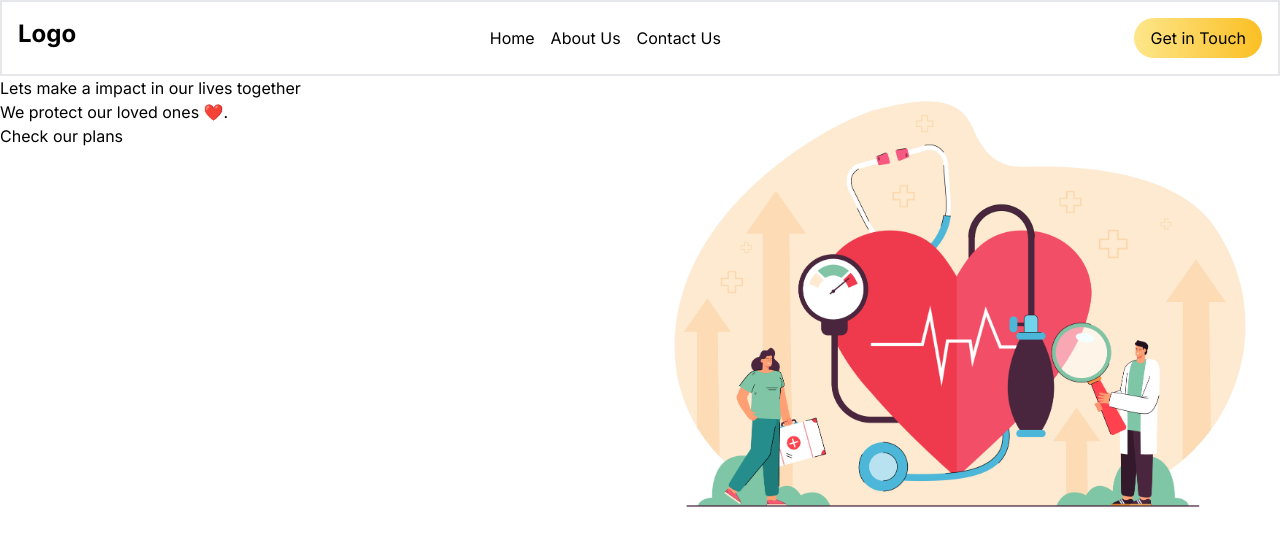
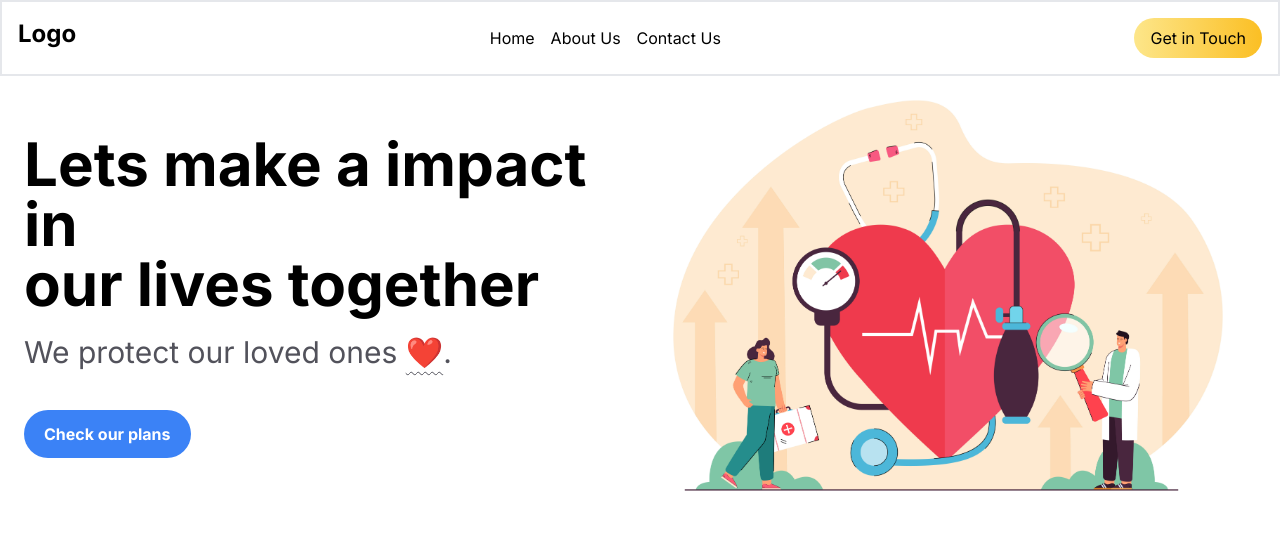
Before and after one commit to hustlerZzZ/insurance, a Next.js app: page / in a window 1280 px wide. Shown: the top 546 px of the page. Built offline with nearby package versions, Linux system fonts and the light colour scheme.

Commit message:
Added-Header

```diff
--- a/src/app/page.tsx
+++ b/src/app/page.tsx
@@ -1,13 +1,13 @@
 export default function Home() {
   return (
-    <div className="flex">
-      <div className="left w-1/2">
+    <div className="flex items-center mx-6">
+      <div className="left w-1/2 ">
         <div>
-          <h1>Lets make a impact in our lives together</h1>
-          <h2>We protect our loved ones ❤️.</h2>
+          <h1 className="text-6xl font-bold mb-5 ">Lets make a impact in <br/> our lives together</h1>
+          <h2 className="text-3xl mt-2 text-zinc-600">We protect our loved ones <span className="underline underline-offset-8 decoration-1	 decoration-wavy">❤️</span>. </h2>
         </div>
         <div>
-          <button className="">Check our plans</button>
+          <button className="px-5 mt-10 py-3 bg-blue-500 rounded-full text-white font-bold">Check our plans</button>
         </div>
       </div>
       <div className="right w-1/2">
```
